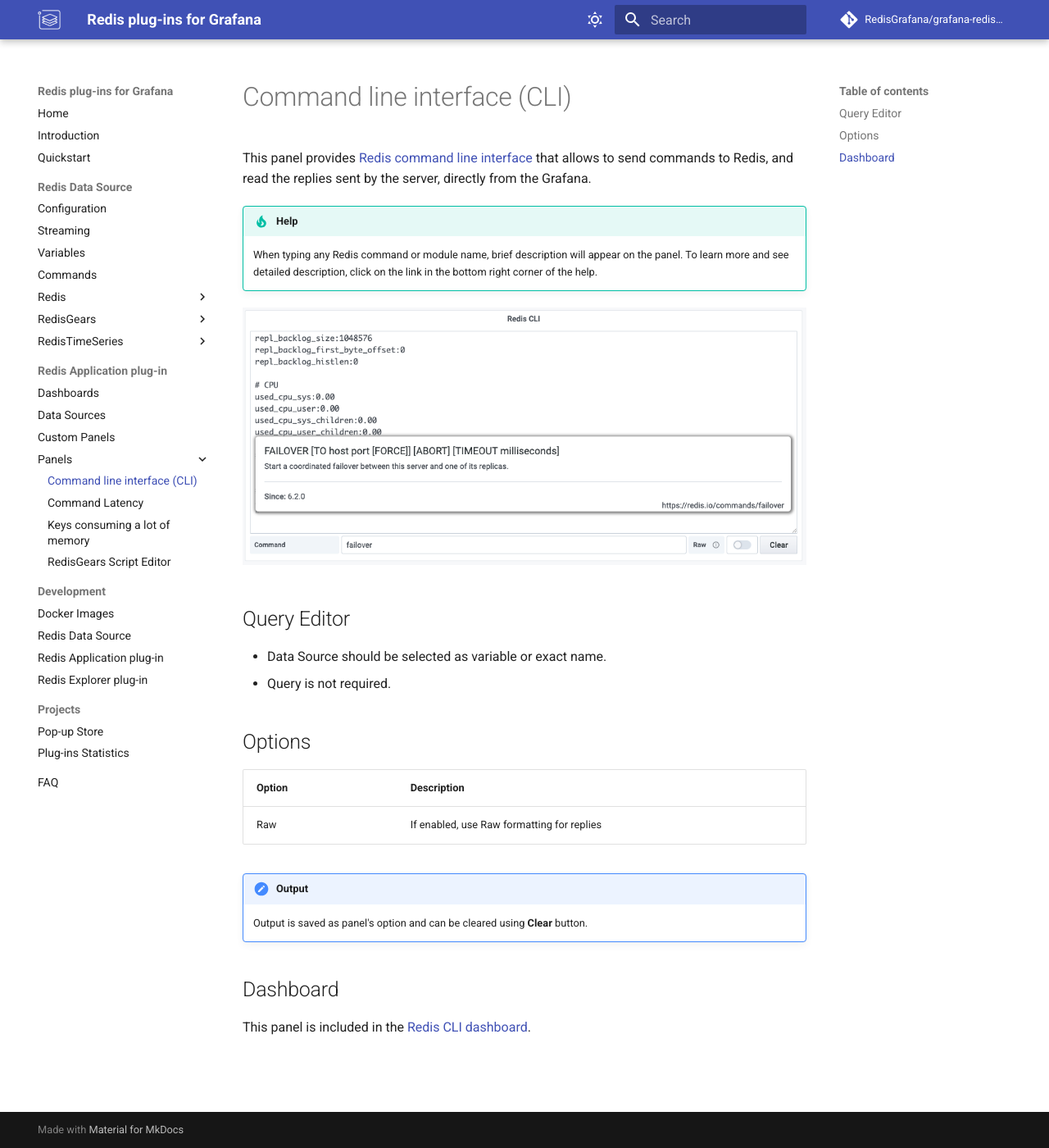
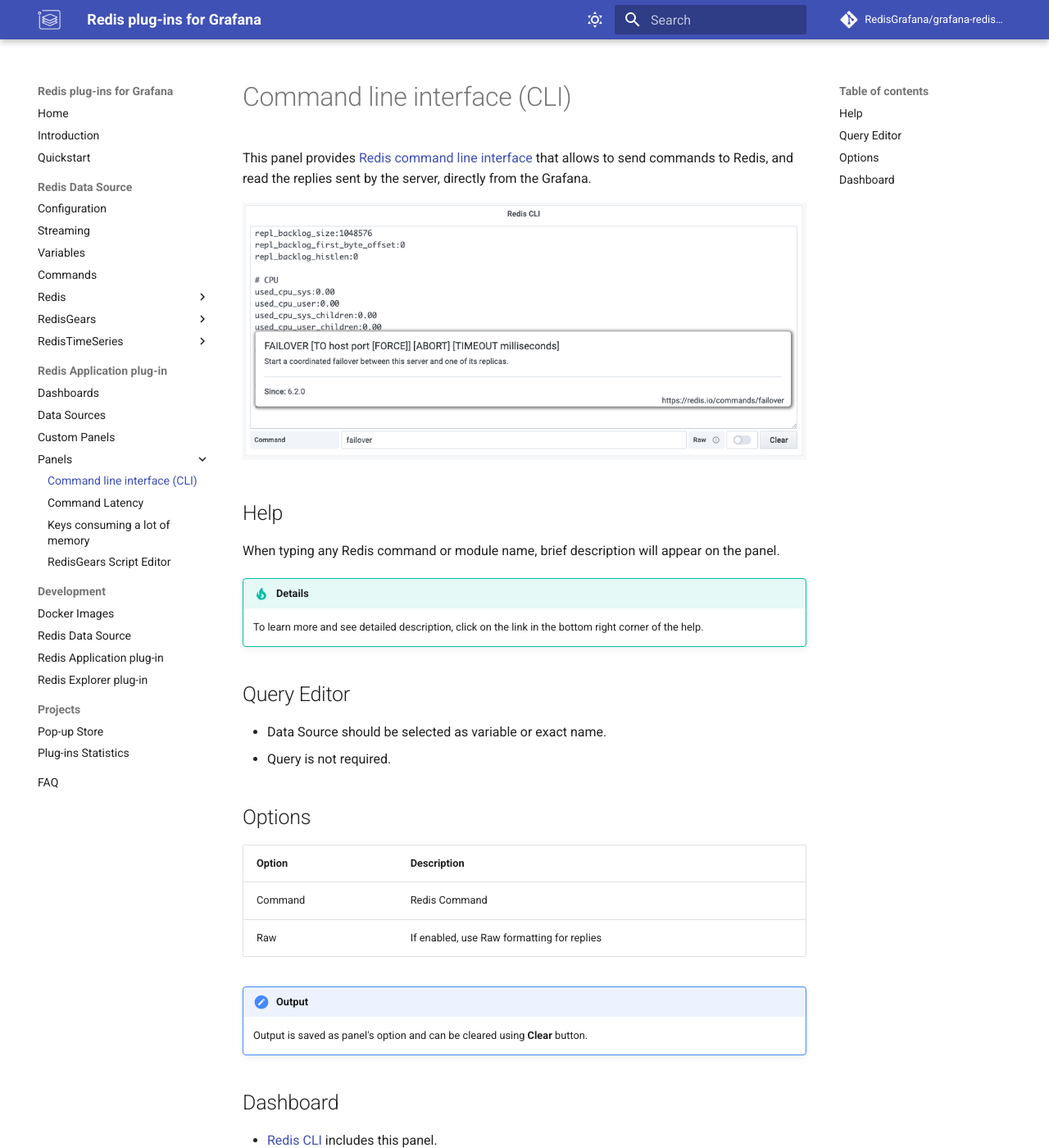
Before and after one commit to RedisGrafana/RedisGrafana, an MkDocs documentation site: the page built from docs/redis-app/redis-cli-panel.md, in a window 1280 px wide and 1400 px high. Shown: the whole window at 82% size. Built offline with MkDocs 1.6.1 and Material for MkDocs 9.7.7, drawn with Linux system fonts in a browser that asks for light colours; comment, search, counter and statistics services are not loaded.

Commit message:
Add RG.PYEXECUTE command and minor updates

```diff
--- a/docs/redis-app/redis-cli-panel.md
+++ b/docs/redis-app/redis-cli-panel.md
@@ -2,11 +2,15 @@
 
 This panel provides [Redis command line interface](https://redis.io/topics/rediscli) that allows to send commands to Redis, and read the replies sent by the server, directly from the Grafana.
 
-!!! tip "Help"
+![CLI](../images/redis-app/cli-panel.png)
 
-    When typing any Redis command or module name, brief description will appear on the panel. To learn more and see detailed description, click on the link in the bottom right corner of the help.
+## Help
 
-![CLI](../images/redis-app/cli-panel.png)
+When typing any Redis command or module name, brief description will appear on the panel.
+
+!!! tip "Details"
+
+    To learn more and see detailed description, click on the link in the bottom right corner of the help.
 
 ## Query Editor
 
@@ -15,9 +19,10 @@
 
 ## Options
 
-| Option | Description                                |
-| ------ | ------------------------------------------ |
-| Raw    | If enabled, use Raw formatting for replies |
+| Option  | Description                                |
+| ------- | ------------------------------------------ |
+| Command | Redis Command                              |
+| Raw     | If enabled, use Raw formatting for replies |
 
 !!! note "Output"
 
@@ -25,4 +30,4 @@
 
 ## Dashboard
 
-This panel is included in the [Redis CLI dashboard](dashboards.md).
+- [Redis CLI](dashboards.md) includes this panel.
--- a/mkdocs.yml
+++ b/mkdocs.yml
@@ -56,6 +56,7 @@
           - "XLEN": "redis-datasource/redis/XLEN.md"
       - "RedisGears":
           - "RG.DUMPREGISTRATIONS": "redis-datasource/redis-gears/RG-DUMPREGISTRATIONS.md"
+          - "RG.PYEXECUTE": "redis-datasource/redis-gears/RG-PYEXECUTE.md"
           - "RG.PYSTATS": "redis-datasource/redis-gears/RG-PYSTATS.md"
       - "RedisTimeSeries":
           - "TS.GET": "redis-datasource/redis-timeseries/TS-GET.md"
```
Also changed, not shown: docs/redis-app/redis-gears-panel.md (+2 -1 lines), docs/redis-datasource/commands.md (+1 -0 lines), docs/redis-datasource/redis-gears/RG-DUMPREGISTRATIONS.md (+1 -1 lines), docs/redis-datasource/redis-gears/RG-PYEXECUTE.md (added, +31 -0 lines), docs/redis-datasource/redis-gears/RG-PYSTATS.md (+1 -1 lines).
